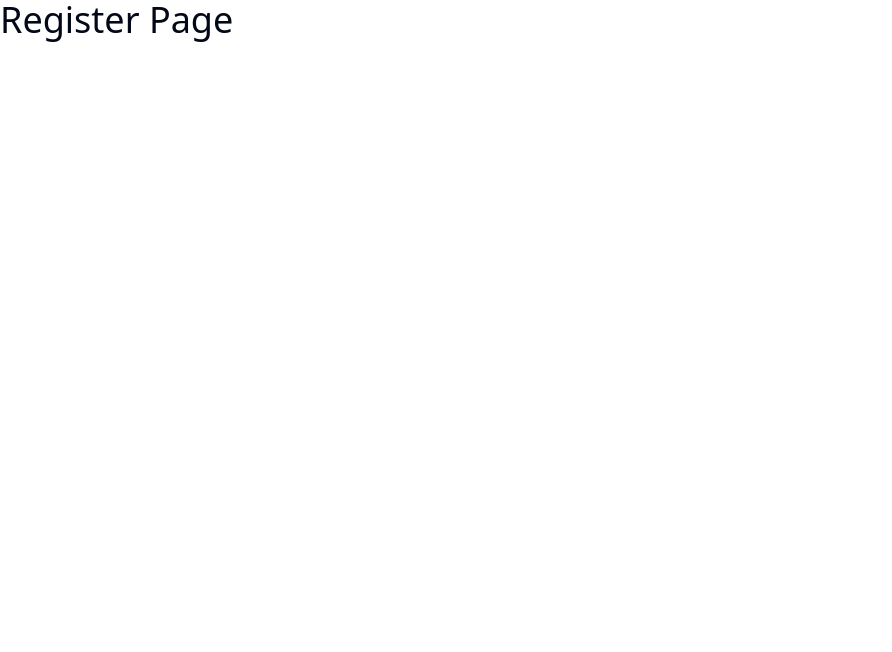
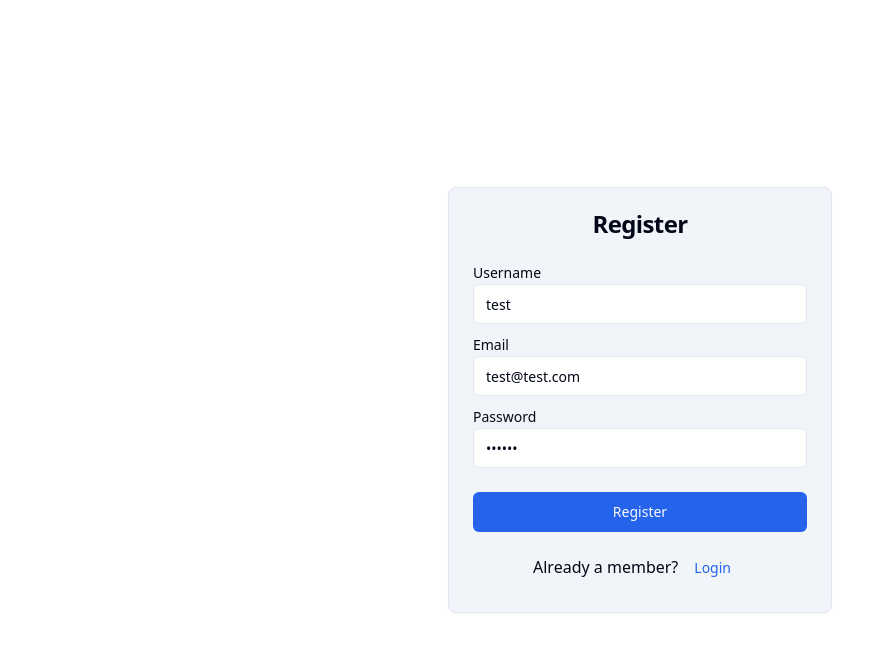
Before and after one commit to fortunekenny/typescript-store-app, a React (Vite) app: page /register in a window 1280 px wide. Shown: the top 652 px of the page, without its empty margins (0-892 px from the left). Built offline with nearby package versions, Linux system fonts and the light colour scheme.

Commit message:
register page

```diff
--- a/package.json
+++ b/package.json
@@ -12,6 +12,7 @@
   "dependencies": {
     "@radix-ui/react-checkbox": "^1.0.4",
     "@radix-ui/react-dropdown-menu": "^2.0.6",
+    "@radix-ui/react-icons": "^1.3.0",
     "@radix-ui/react-label": "^2.0.2",
     "@radix-ui/react-select": "^2.0.0",
     "@radix-ui/react-separator": "^1.0.3",
--- a/src/App.tsx
+++ b/src/App.tsx
@@ -19,6 +19,8 @@
 import {loader as landingLoader} from './pages/Landing'
 import {loader as productsLoader} from './pages/Products'
 import {loader as singleProductLoader} from './pages/SingleProduct'
+
+import { action as registerAction } from './pages/Register';
 
 
 const router = createBrowserRouter([
@@ -77,6 +79,7 @@
     path: "/register",
     element: <Register />,
     errorElement: <Error />,
+    action: registerAction,
   },
 ]);
 
--- /dev/null
+++ b/src/components/SubmitBtn.tsx
@@ -0,0 +1,27 @@
+import { useNavigation } from "react-router-dom";
+import { Button } from "@/components/ui/button";
+import { ReloadIcon } from "@radix-ui/react-icons";
+
+const SubmitBtn = ({
+  text,
+  className,
+}: {
+  text: string;
+  className?: string;
+}) => {
+  const navigation = useNavigation();
+  const isSubmitting = navigation.state === "submitting";
+  return (
+    <Button type="submit" className={className} disabled={isSubmitting}>
+      {isSubmitting ? (
+        <span className="flex ">
+          <ReloadIcon className="mr-2 h-4 w-4 animate-spin" />
+          Submitting...
+        </span>
+      ) : (
+        text
+      )}
+    </Button>
+  );
+};
+export default SubmitBtn;
--- a/src/components/index.ts
+++ b/src/components/index.ts
@@ -23,4 +23,4 @@
 export { default as SelectProductAmount } from "./SelectProductAmount";
 export { default as CartTotals } from "./CartTotals";
 export { default as CartItemsList } from "./CartItemsList";
-// export { default as CartItemColumns } from "./CartItemColumns";
+export { default as SubmitBtn } from "./SubmitBtn";
--- a/src/features/user/userSlice.ts
+++ b/src/features/user/userSlice.ts
@@ -1,12 +1,54 @@
 import { createSlice, PayloadAction } from "@reduxjs/toolkit";
+import { toast } from "@/components/ui/use-toast";
 
-const initialState = {
-  name: "user slice",
+
+export type User = {
+  username: string;
+  jwt: string;
 };
+
+type UserState = {
+  user: User | null;
+};
+
+
+const getUserFromLocalStorage = (): User | null => {
+  const user = localStorage.getItem("user");
+  if (!user) return null;
+  return JSON.parse(user);
+};
+
+
+
+const initialState: UserState = {
+  user: getUserFromLocalStorage(),
+};
+
+
 const userSlice = createSlice({
   name: "user",
   initialState,
-  reducers: {},
+  reducers: {
+    loginUser: (state, action: PayloadAction<User>) => {
+      const user = action.payload;
+      state.user = user;
+      localStorage.setItem("user", JSON.stringify(user));
+
+      if (user.username === "demo user") {
+        toast({ description: "Welcome Guest User" });
+        return;
+      }
+      toast({ description: "Login successful" });
+    },
+    logoutUser: (state) => {
+      state.user = null;
+      // localStorage.clear()
+      localStorage.removeItem("user");
+    },
+  },
 });
 
+export const { loginUser, logoutUser } = userSlice.actions;
+
+
 export default userSlice.reducer;
--- a/src/pages/Register.tsx
+++ b/src/pages/Register.tsx
@@ -1,4 +1,60 @@
- function Register() {
-    return <h1 className="text-4xl">Register Page</h1>;
+import { ActionFunction, Form, Link, redirect } from "react-router-dom";
+import { Card, CardHeader, CardContent, CardTitle } from "@/components/ui/card";
+import { Button } from "@/components/ui/button";
+import { SubmitBtn, FormInput } from "@/components";
+import { customFetch } from "@/utils";
+import { toast } from "@/components/ui/use-toast";
+import { AxiosError } from "axios";
+
+export const action: ActionFunction = async ({ request }): Promise<Response |null> => {
+  const formData = await request.formData();
+  const data = Object.fromEntries(formData);
+  try {
+    await customFetch.post("/auth/local/register", data);
+
+    toast({ description: "Registered" });
+    return redirect("/login");
+  } catch (error) {
+    console.log(error);
+
+    const errorMsg =
+      error instanceof AxiosError
+        ? error.response?.data.error.message
+        : "Registration Failed";
+    toast({ description: errorMsg });
+    return null;
   }
-  export default Register;
+};
+
+function Register() {
+  return (
+    <section className="h-screen grid place-items-center">
+      <Card className="w-96 bg-muted">
+        <CardHeader>
+          <CardTitle className="text-center">Register</CardTitle>
+        </CardHeader>
+        <CardContent>
+          <Form method='post' action=''>
+            <FormInput type="text" name="username" defaultValue="test" />
+            <FormInput type="email" name="email" defaultValue="test@test.com" />
+            <FormInput type="password" name="password" defaultValue="secret" />
+
+            {/* <Button type="submit" variant="default" className="w-full mt-4">
+              Submit
+            </Button> */}
+
+            <SubmitBtn text="Register" className="w-full mt-4" />
+
+            <p className="text-center mt-4">
+              Already a member?
+              <Button type="button" asChild variant="link">
+                <Link to="/login">Login</Link>
+              </Button>
+            </p>
+          </Form>
+        </CardContent>
+      </Card>
+    </section>
+  );
+}
+export default Register;
```
Also changed, not shown: 1 other file (tests, documents, lock files or other folders).
